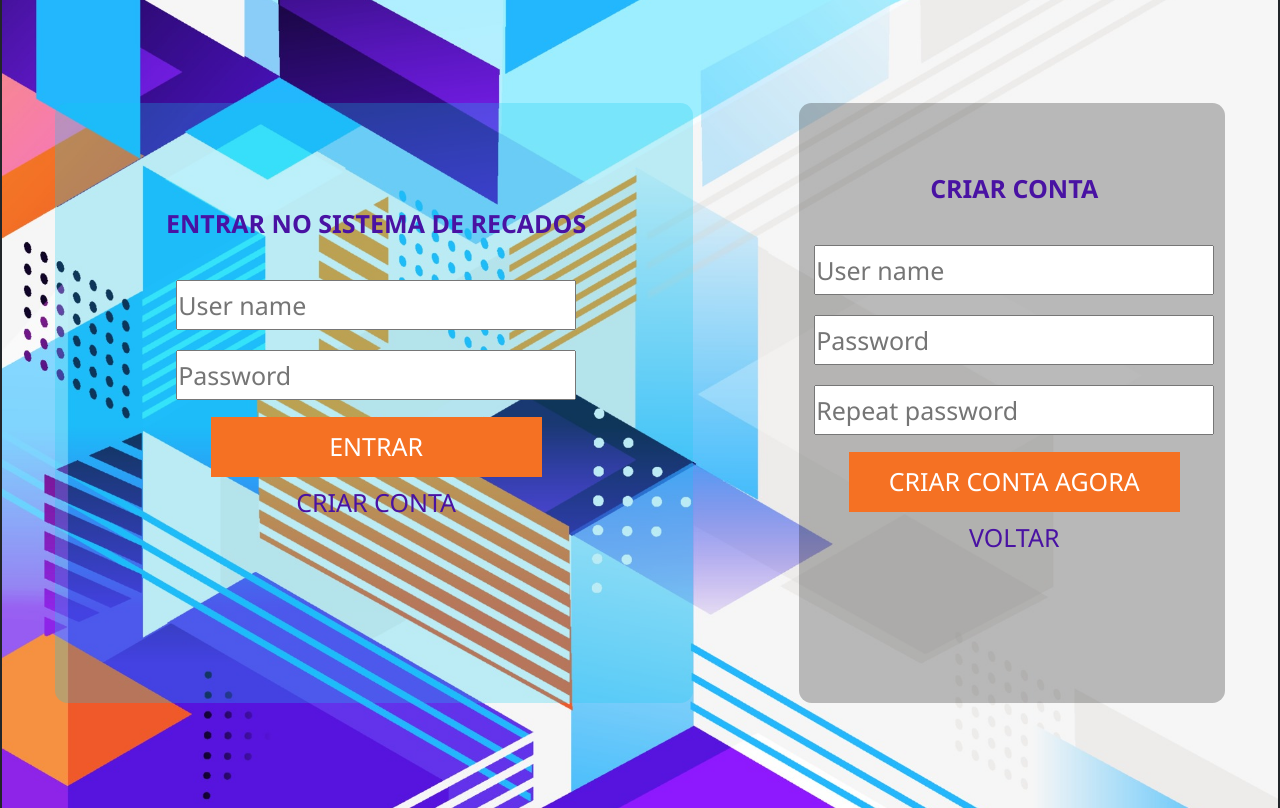
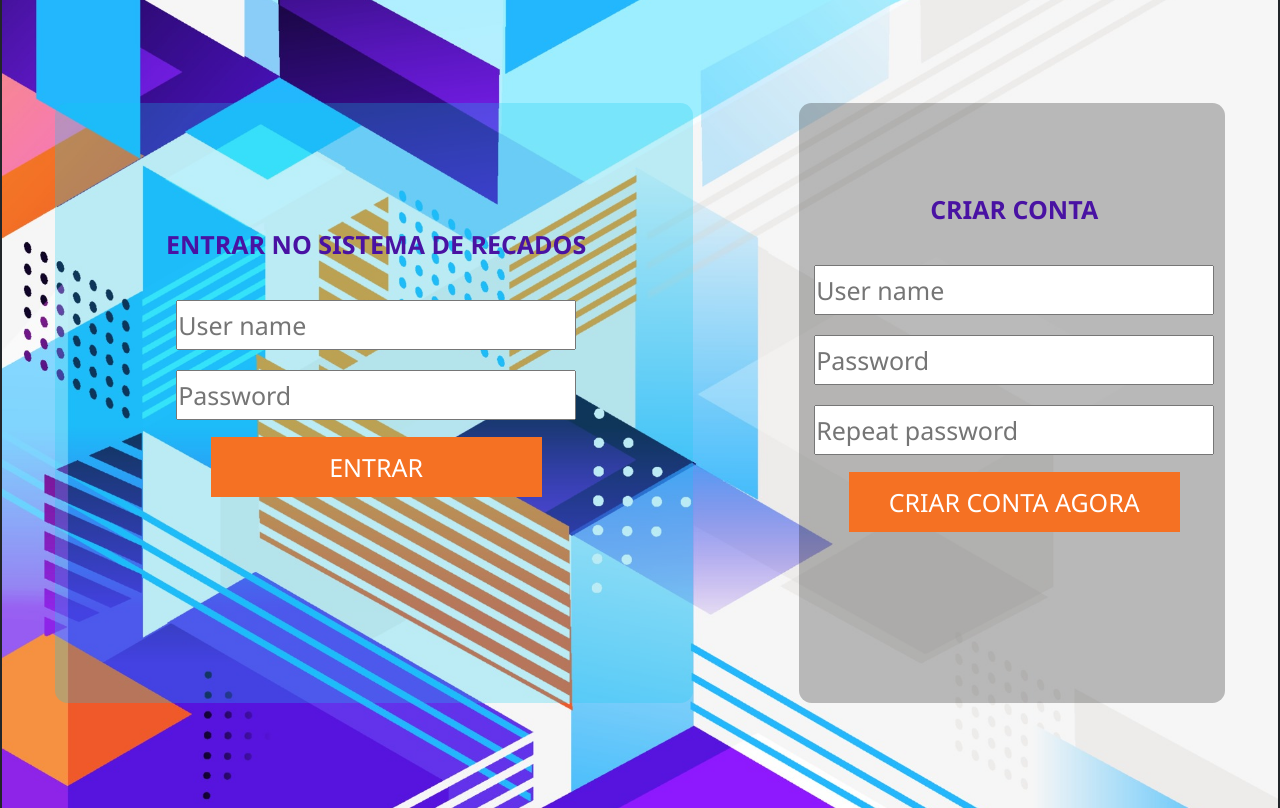
Before and after one commit to rodrigocelmer/logicaProgr_atividadeFinal, a website: page src/index.html in a window 1280 px wide. Drawn offline with Linux system fonts and the light colour scheme.

Commit message:
rm unused buttons

```diff
--- a/src/index.html
+++ b/src/index.html
@@ -22,9 +22,6 @@
                         <input required type="password" name="input_password" id="input_password" placeholder="Password">
                     </div>
                     <input type="submit" class="buttonEnter" value="ENTRAR"></input>
-                    <div class="createAccount">
-                        <a href="./createAccount.html">CRIAR CONTA</a>
-                    </div>
                 </form>
             </div>
         </div>
@@ -42,9 +39,6 @@
                         <input required type="password" name="input_repeatPassword" id="input_repeatPassword" placeholder="Repeat password">
                     </div>
                     <input type="submit" class="buttonCreateAccount" value="CRIAR CONTA AGORA"></input>
-                    <div class="createAccount">
-                        <a href="./index.html">VOLTAR</a>
-                    </div>
                 </form>
             </div>
         </div>
```
